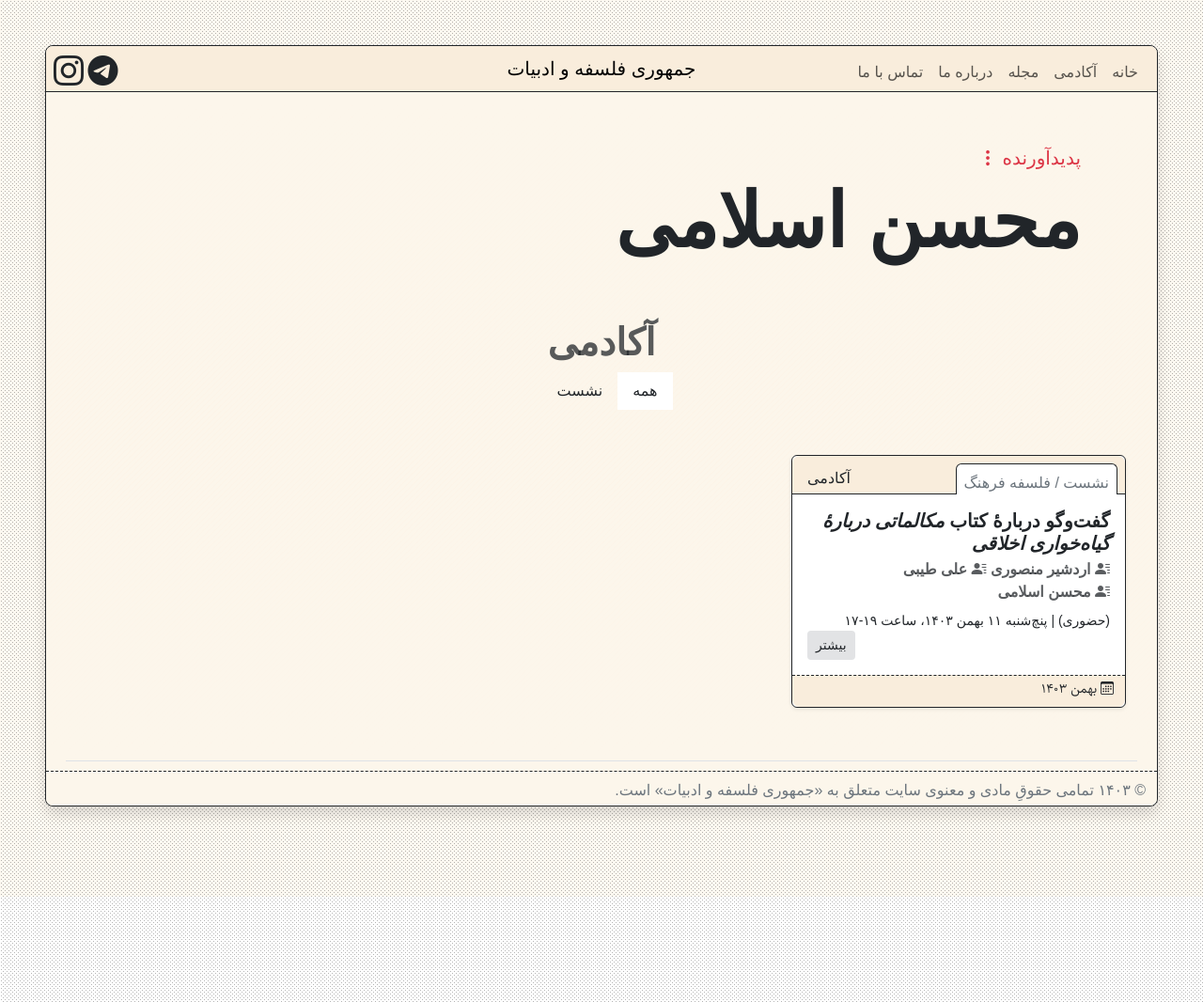
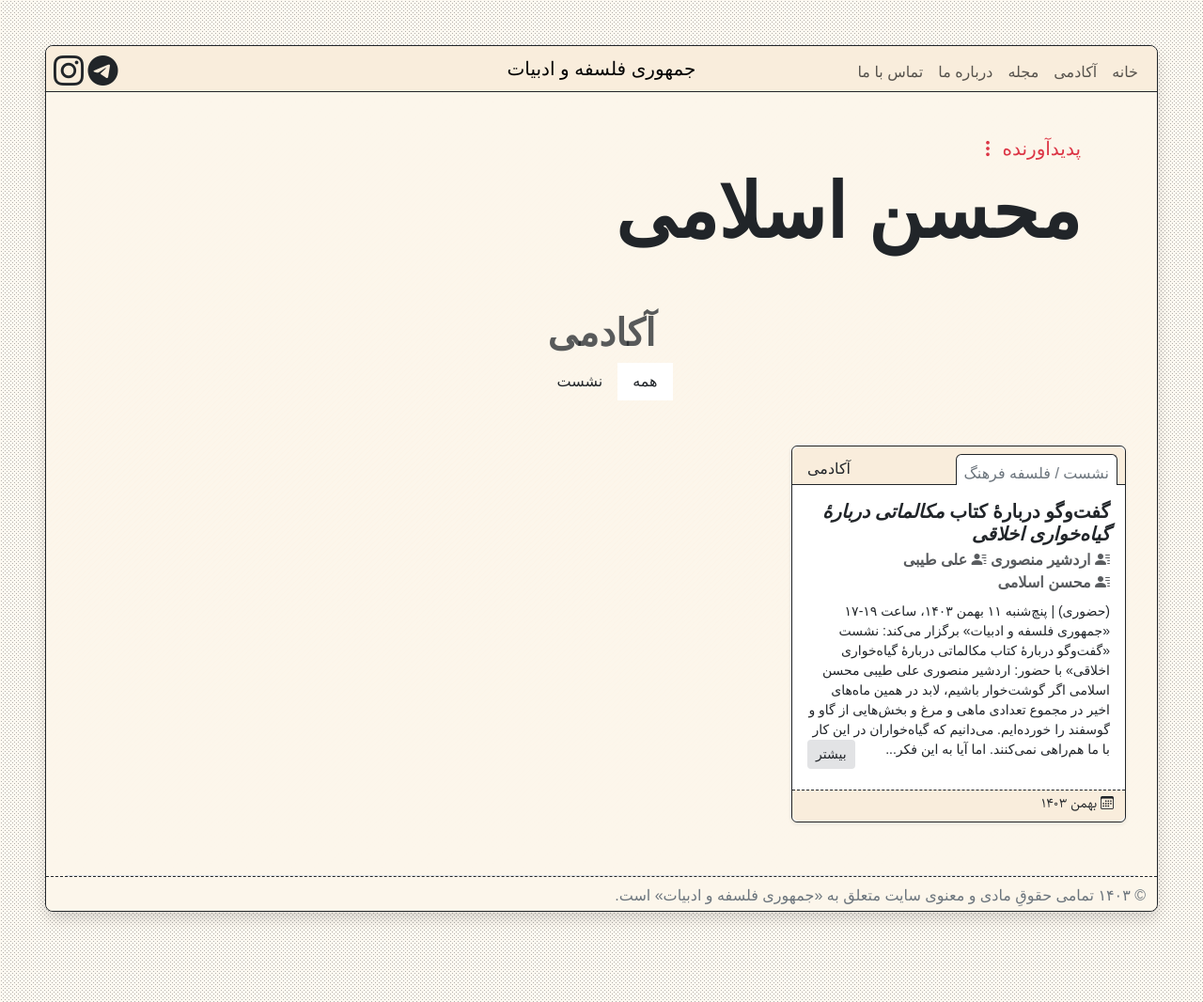
Before and after one commit to phicudemy/phicudemy.github.io, a Jekyll site: the page built from _people/mohsenislami.md, in a window 1280 px wide. Shown: the whole page at 94% size. Built offline with Jekyll 4.4.1, drawn with Linux system fonts in a browser that asks for light colours; some web fonts are replaced; before the commit the page ends 954 px from its top, so only the background shows below that.

Commit message:
TinaCMS content update

```diff
--- a/_events/2025-02-20-vegetarianism-.md
+++ b/_events/2025-02-20-vegetarianism-.md
@@ -19,5 +19,34 @@ published: true
 
 
 
+
 ![](https://assets.tina.io/b6b0cb5c-4b1b-43f4-9bea-8d6867c09320/Events/گیاه‌خواری4.jpg)
 <br><br>
+«جمهوری فلسفه و ادبیات» برگزار می‌کند:
+
+## نشست «گفت‌وگو دربارهٔ کتاب _مکالماتی دربارهٔ گیاه‌خواری اخلاقی_»
+<br><br>
+با حضور:
+
+**اردشیر منصوری**
+<br><br>
+
+**علی طیبی**
+<br><br>
+**محسن اسلامی**
+<br><br><br>
+اگر گوشت‌خوار باشیم، لابد در همین ماه‌های اخیر در مجموع تعدادی ماهی و مرغ و بخش‌هایی از گاو و گوسفند را خورده‌ایم. می‌دانیم که گیاه‌خواران در این کار با ما هم‌راهی نمی‌کنند. اما آیا به این فکر کرده‌ایم که چرا؟ گیاه‌خواری چیست و چه مبنایی دارد؟ شاید هم ابتدا باید سؤال دیگری بپرسیم: در اوضاعی که اخبار جنگ‌ها و تبعیض‌ها در آن عادی شده است، آیا صحبت از «گیاه‌خواری اخلاقی» وجهی دارد؟
+
+در این نشست، به‌بهانهٔ انتشار مکالماتی دربارهٔ گیاه‌خواری اخلاقی، دربارهٔ سؤالاتی از این دست گفت‌وگو می‌کنیم.
+<br><br>
+زمان: پنج‌شنبه ۱۱ بهمن ۱۴۰۳، ساعت ۱۹-۱۷  <a href="https://calendar.google.com/calendar/event?action=TEMPLATE&tmeid=NzlhMW1qOXBpdTlidTloNHFzMDY0YnE3aXEgam9taG91cmlmYWxzYWZlQG0&tmsrc=jomhourifalsafe%40gmail.com">افزودن به تقویم گوگل</a>
+
+محل برگزاری: تهران، خیابان انقلاب، خیابان وصال شیرازی، کوچهٔ نایبی، پلاک ۲۳
+<br><br>
+
+**حضور برای عموم علاقه‌مندان رایگان و آزاد است.**
+
+<br><br>
+**آدرس روی نقشه:**
+
+<iframe src="https://www.google.com/maps/embed?pb=!1m17!1m12!1m3!1d3239.9701159679107!2d51.400496999999994!3d35.702352999999995!2m3!1f0!2f0!3f0!3m2!1i1024!2i768!4f13.1!3m2!1m1!2zMzXCsDQyJzA4LjUiTiA1McKwMjQnMDEuOCJF!5e0!3m2!1sen!2s!4v1727792460938!5m2!1sen!2s" width="600" height="450" style="border:0;" allowfullscreen="" loading="lazy" referrerpolicy="no-referrer-when-downgrade"></iframe>
```
